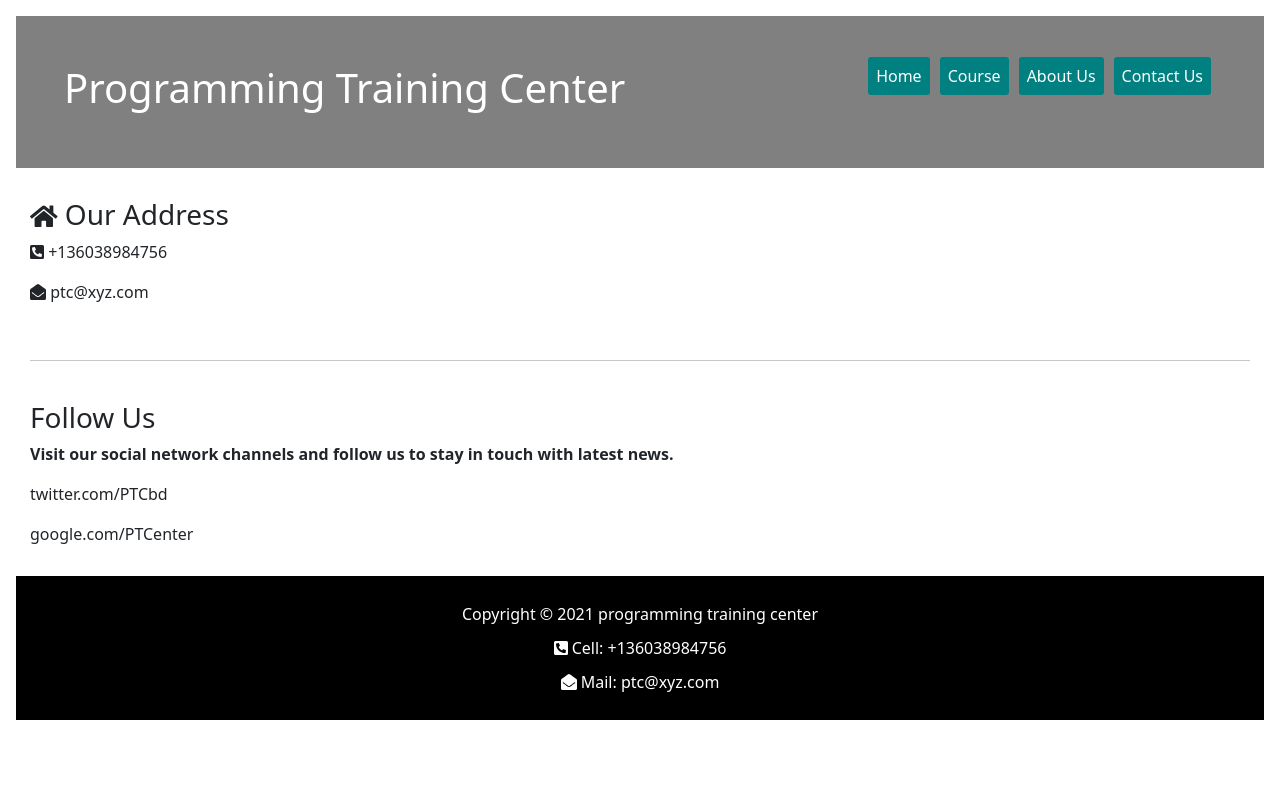
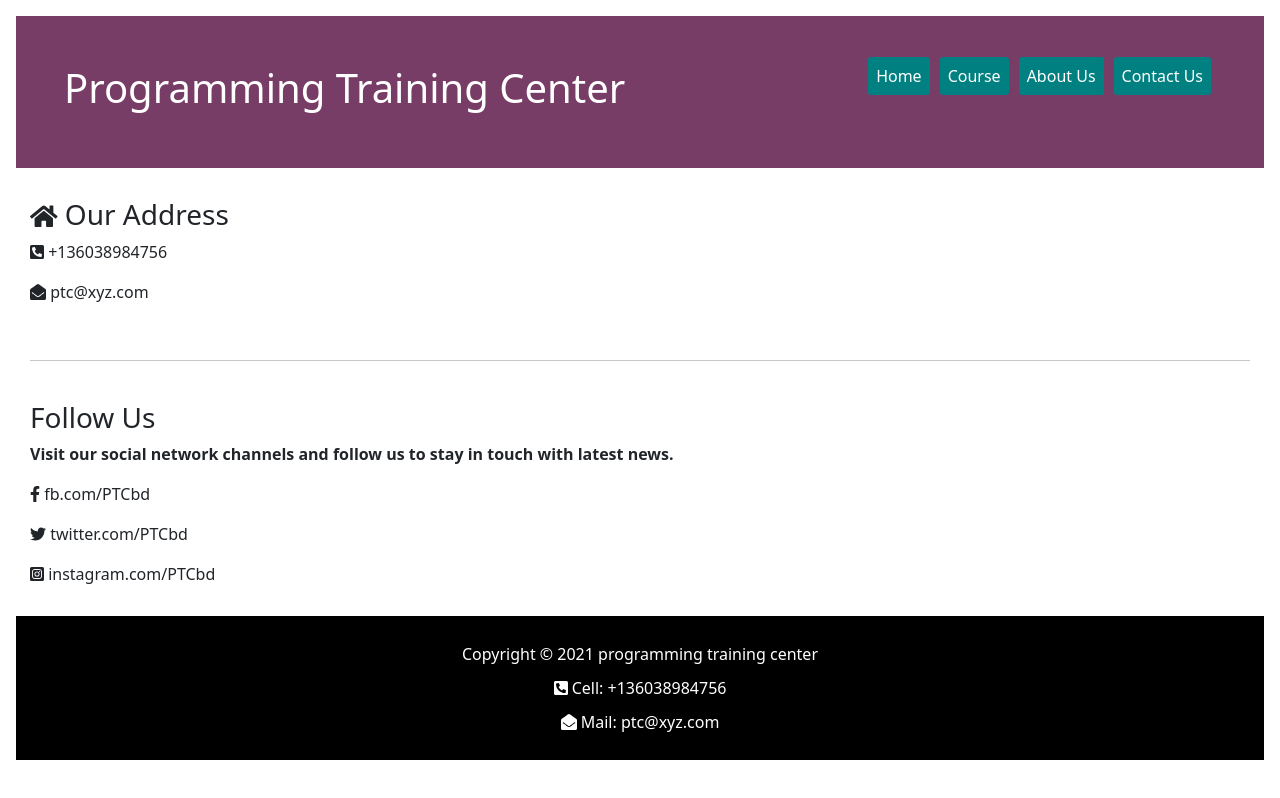
Before and after one commit to sntanju/Programming_Training_Center_Assignment9, a React (Create React App) app: page /contactus in a window 1280 px wide. Built offline with nearby package versions, Linux system fonts and the light colour scheme.

Commit message:
arranged-comments

```diff
--- a/src/App.js
+++ b/src/App.js
@@ -13,48 +13,38 @@ import ContactUs from './ContactUs/ContactUs';
 function App() {
   return (
     <div className="App">
-
+      {/* Routing Starts Here(Used More Than Four Route) */}
       <Router>
-
+      <Header path="/header"></Header>
         <Switch>
 
           <Route exact path="/">
-          <Header path="/header"></Header>
             <Home></Home>
-            <Footer></Footer>
           </Route>
 
           <Route exact path="/home">
-          <Header path="/header"></Header>
             <Home></Home>
-            <Footer></Footer>
           </Route>
 
 
           <Route exact path="/course">
-          <Header path="/header"></Header>
-            <Course></Course>
-            <Footer></Footer>
+           <Course></Course>
           </Route>
 
           <Route exact path="/about">
-          <Header path="/header"></Header>
             <About></About>
-            <Footer></Footer>
           </Route>
 
           <Route exact path="/contactus">
-          <Header path="/header"></Header>
             <ContactUs></ContactUs>
-            <Footer></Footer>
           </Route>
-
 
           <Route exact path="*">
             <NotFound></NotFound>
           </Route>
 
         </Switch>
+        <Footer></Footer>
       </Router>
 
 
--- a/src/ContactUs/ContactUs.js
+++ b/src/ContactUs/ContactUs.js
@@ -1,18 +1,18 @@
 import React from 'react';
 import { FontAwesomeIcon } from '@fortawesome/react-fontawesome'
-import {  faPhoneSquareAlt, faEnvelopeOpen, faHome, faFacebookF } from '@fortawesome/free-solid-svg-icons';
-//import { faFacebook } from '@fortawesome/free-brands-svg-icons';
-
+import {  faPhoneSquareAlt, faEnvelopeOpen, faHome } from '@fortawesome/free-solid-svg-icons';
+import { faFacebookF, faTwitter, faInstagramSquare } from '@fortawesome/free-brands-svg-icons';
 import './ContactUs.css'
 
 const ContactUs = () => {
-
+    //Imported Font Awesome Icon And Used Here
     const cellIcon = <FontAwesomeIcon icon={faPhoneSquareAlt} />
-
     const emailIcon = <FontAwesomeIcon icon={faEnvelopeOpen} />
 
     const homeIcon = <FontAwesomeIcon icon={faHome} />
-    //const facebookIcon = <FontAwesomeIcon icon={faFacebookF} />
+    const facebookIcon = <FontAwesomeIcon icon={faFacebookF} />
+    const twitterIcon = <FontAwesomeIcon icon={faTwitter} />
+    const instaIcon = <FontAwesomeIcon icon={faInstagramSquare} />
 
 
     return (
@@ -25,9 +25,9 @@ const ContactUs = () => {
             <br />
             <h3>Follow Us</h3>
             <p><b>Visit our social network channels and follow us to stay in touch with latest news.</b></p>
-            {/* <p>{facebookIcon} fb.com/PTCbd</p> */}
-            <p>twitter.com/PTCbd</p>
-            <p>google.com/PTCenter</p>
+            <p>{facebookIcon} fb.com/PTCbd</p>
+            <p>{twitterIcon} twitter.com/PTCbd</p>
+            <p>{instaIcon} instagram.com/PTCbd</p>
         </div>
     );
 };
--- a/src/components/About/About.js
+++ b/src/components/About/About.js
@@ -10,6 +10,8 @@ const About = () => {
             <h5 className="mt-5"><b>About us</b></h5>
             <br />
             <br />
+
+            {/* Our Mission, Vision and Goals Written Here */}
 
             <h3>Working for the IT Industry</h3>
             <p>
--- a/src/components/Cources/Cources.js
+++ b/src/components/Cources/Cources.js
@@ -3,10 +3,10 @@ import './Cources.css'
 
 const Cources = () => {
 
-    const [cources, setCources] = useState([]);
+    const [cources, setCources] = useState([]);   //Set Data In a State
 
 
-    useEffect( () => {
+    useEffect( () => {                            //Loaded Data From API(FakeData)
         fetch('./data.JSON')
         .then(res => res.json())
         .then(data => setCources(data))
@@ -16,7 +16,7 @@ const Cources = () => {
         <div>
             <div className="cources">
                 {
-                    cources.map( (course) =>
+                    cources.map( (course) =>     //Used Map For Displaying Data In UI
 
                         <div className="course">
                             <img src={course.img} alt="" />
--- a/src/components/Course/Course.js
+++ b/src/components/Course/Course.js
@@ -5,10 +5,10 @@ import './Course.css'
 
 const Course = () => {
 
-    const [course, setCourse] = useState([]);
+    const [course, setCourse] = useState([]);  //Set Data In A State For Course Router
 
 
-    useEffect( () => {
+    useEffect( () => {      //Loaded Data From API(Fake Data) for Course Router
         fetch('./course.JSON')
         .then(res => res.json())
         .then(data => setCourse(data))
@@ -17,9 +17,10 @@ const Course = () => {
 
     return (
         <div>
+        <h2 className="text-info bg-black ms-3 me-3 p-3">List Of Our All Courses</h2>
         <div className="single-course">
             {
-                course.map( (course) =>
+                course.map( (course) =>  //Use Map For Displaying Courses Router in UI
 
                     <div className="each-course">
                         <div>
--- a/src/components/Footer/Footer.js
+++ b/src/components/Footer/Footer.js
@@ -4,12 +4,12 @@ import { faPhoneSquareAlt, faEnvelopeOpen } from '@fortawesome/free-solid-svg-ic
 import './Footer.css'
 
 const Footer = () => {
-
+        //Imported Font Awesome Icon And Used Icon For Cellphone & Email
     const cellIcon = <FontAwesomeIcon icon={faPhoneSquareAlt} />
-
     const emailIcon = <FontAwesomeIcon icon={faEnvelopeOpen} />
 
     return (
+            //Used CSS Framework Bootstrap Here For Styling Footer
         <div className="footer bg-black text-white m-3 p-3">
 
                 <div className="footer">
--- a/src/components/Header/Header.css
+++ b/src/components/Header/Header.css
@@ -1,7 +1,6 @@
 .header-container {
-   /* background-image: url('https://www.freestudy.com/wp-content/uploads/2019/06/best-programming-courses-1-800x500.jpg'); */
    display: flex;
-   background-color:gray;
+   background-color:rgba(99, 31, 79, 0.863);
     color:white;
     padding: 20px;
     justify-content: space-between;
--- a/src/components/Header/Header.js
+++ b/src/components/Header/Header.js
@@ -4,7 +4,7 @@ import { NavLink } from 'react-router-dom';
 
 const Header = () => {
     return (
-
+            //Navbar with React NavLink Used Here
             <div className="header-container m-3 p-5 ">
             <div className="header">
             <h1>Programming Training Center</h1>
--- a/src/components/Home/Home.js
+++ b/src/components/Home/Home.js
@@ -1,14 +1,11 @@
 import React from 'react';
 import Cources from '../Cources/Cources';
-import Footer from '../Footer/Footer';
-import Header from '../Header/Header';
+
 
 const Home = () => {
     return (
         <div>
-
             <Cources></Cources>
-
         </div>
     );
 };
--- /dev/null
+++ b/src/components/NotFound/NotFound.css
@@ -0,0 +1,4 @@
+.not-found {
+    margin-top: 160px;
+    margin-bottom: 160px;
+}
--- a/src/components/NotFound/NotFound.js
+++ b/src/components/NotFound/NotFound.js
@@ -1,9 +1,11 @@
 import React from 'react';
+import './NotFound.css';
 
 const NotFound = () => {
     return (
-        <div className="text-danger">
-            <h1 className="mt-5">404</h1>
+        //Not Found Page Designed With Default Header And Footer
+        <div className="not-found text-danger">
+            <h1>404</h1>
             <h1>Page Not Found</h1>
         </div>
     );
```
